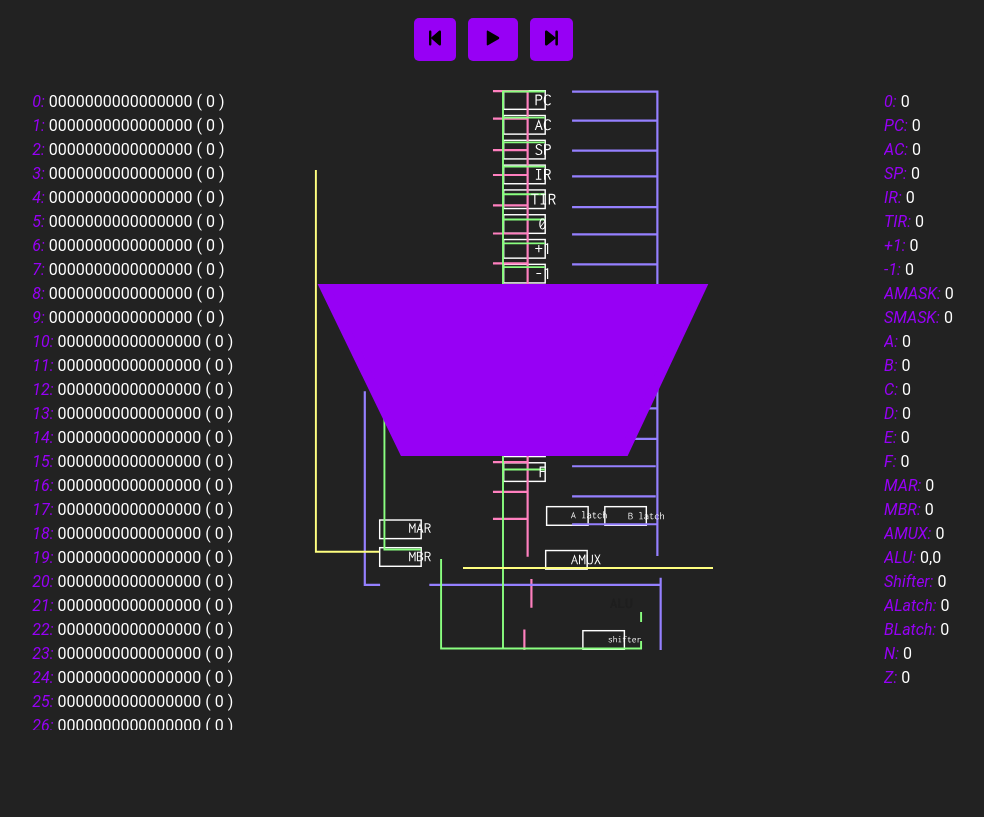
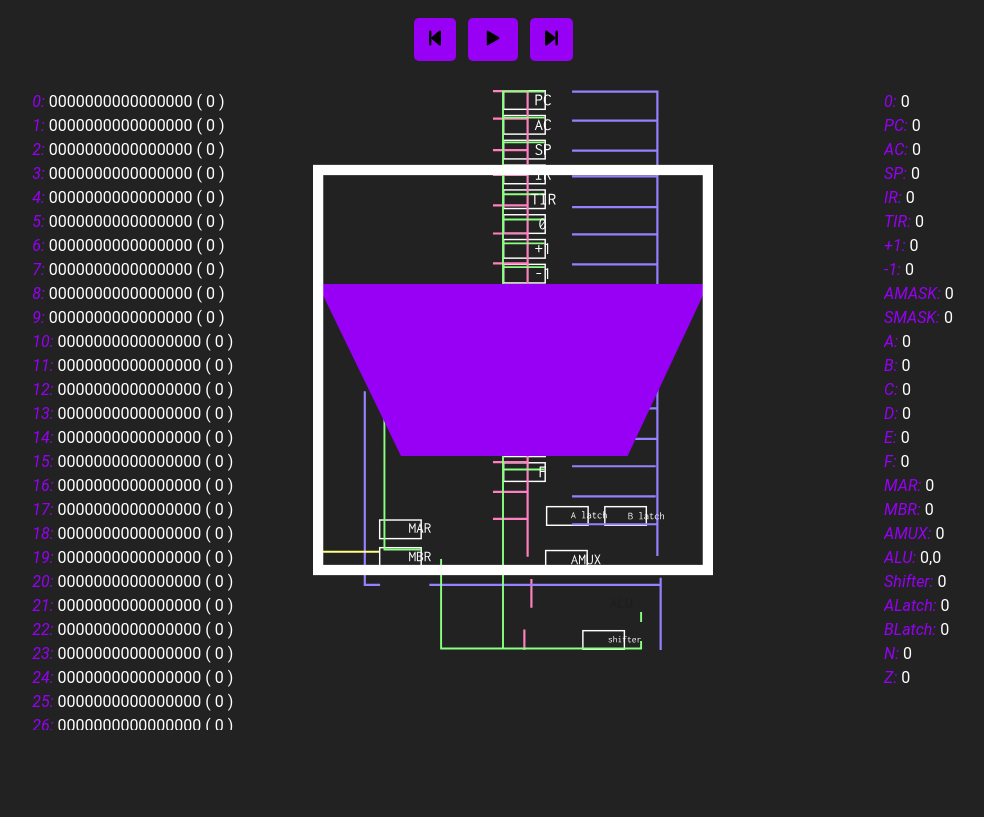
Before and after one commit to jade-mendes/trabalho-arq-242, a plain HTML site: page index.html in a window 1280 px wide. Shown: the whole page, without its empty margins (147-1131 px from the left). Drawn offline with Linux system fonts and the light colour scheme.

Commit message:
feat: memória principal

```diff
--- a/index.html
+++ b/index.html
@@ -92,6 +92,10 @@
                 <svg width="79" height="35" viewBox="0 0 79 35" fill="none" xmlns="http://www.w3.org/2000/svg">
                     <path d="M76.5 1.5H2.5L18 33.5H61.5L76.5 1.5Z" fill="#9700F5" stroke="#9700F5" stroke-width="2"/>
                     </svg>
+                <!-- memória principal -->
+                <svg width="78" height="80" viewBox="0 0 78 80" fill="none" xmlns="http://www.w3.org/2000/svg">
+                    <rect x="1" y="1" width="76" height="78" stroke="white" stroke-width="2"/>
+                    </svg>
 
 
               </div>
```
